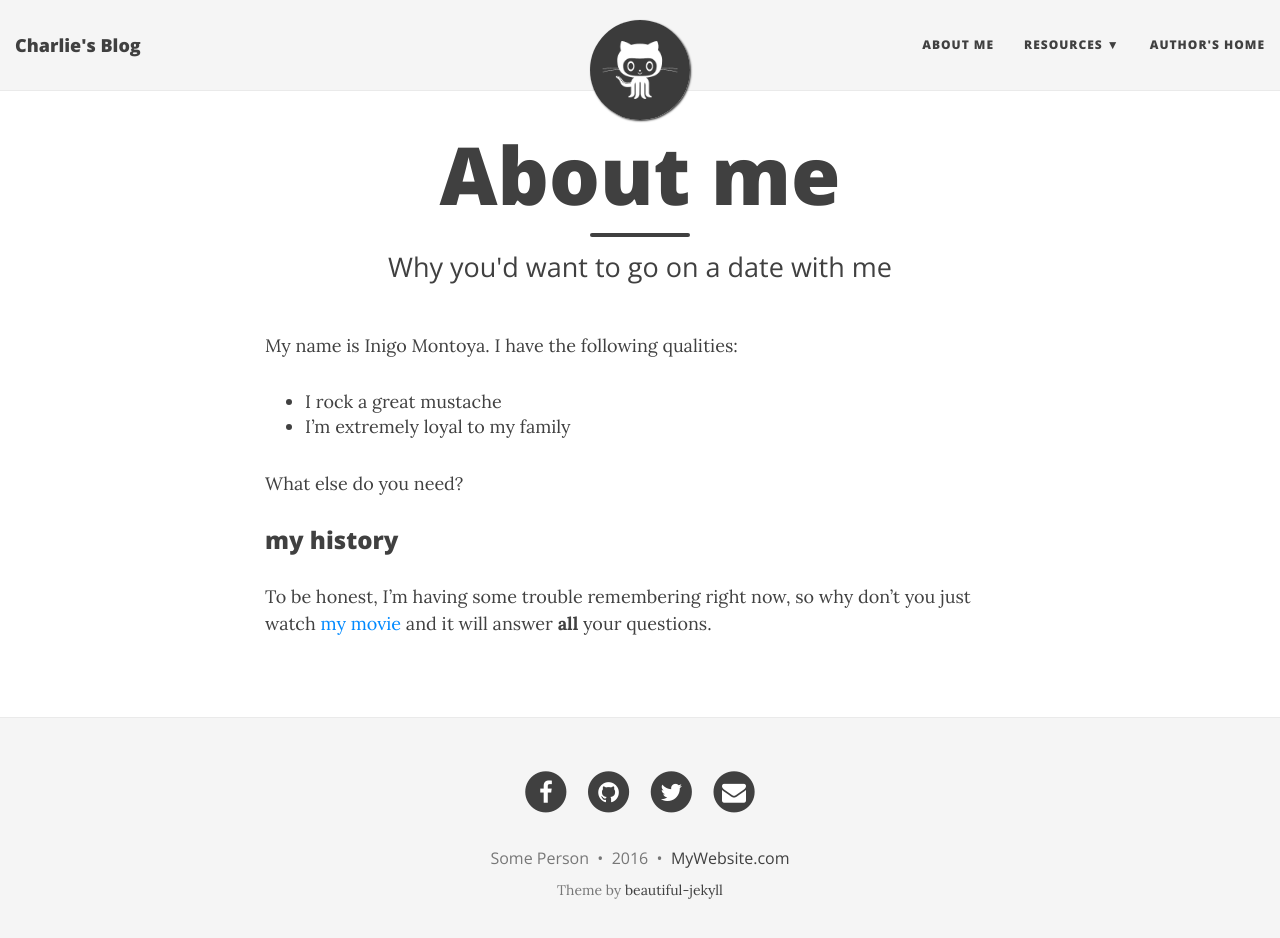
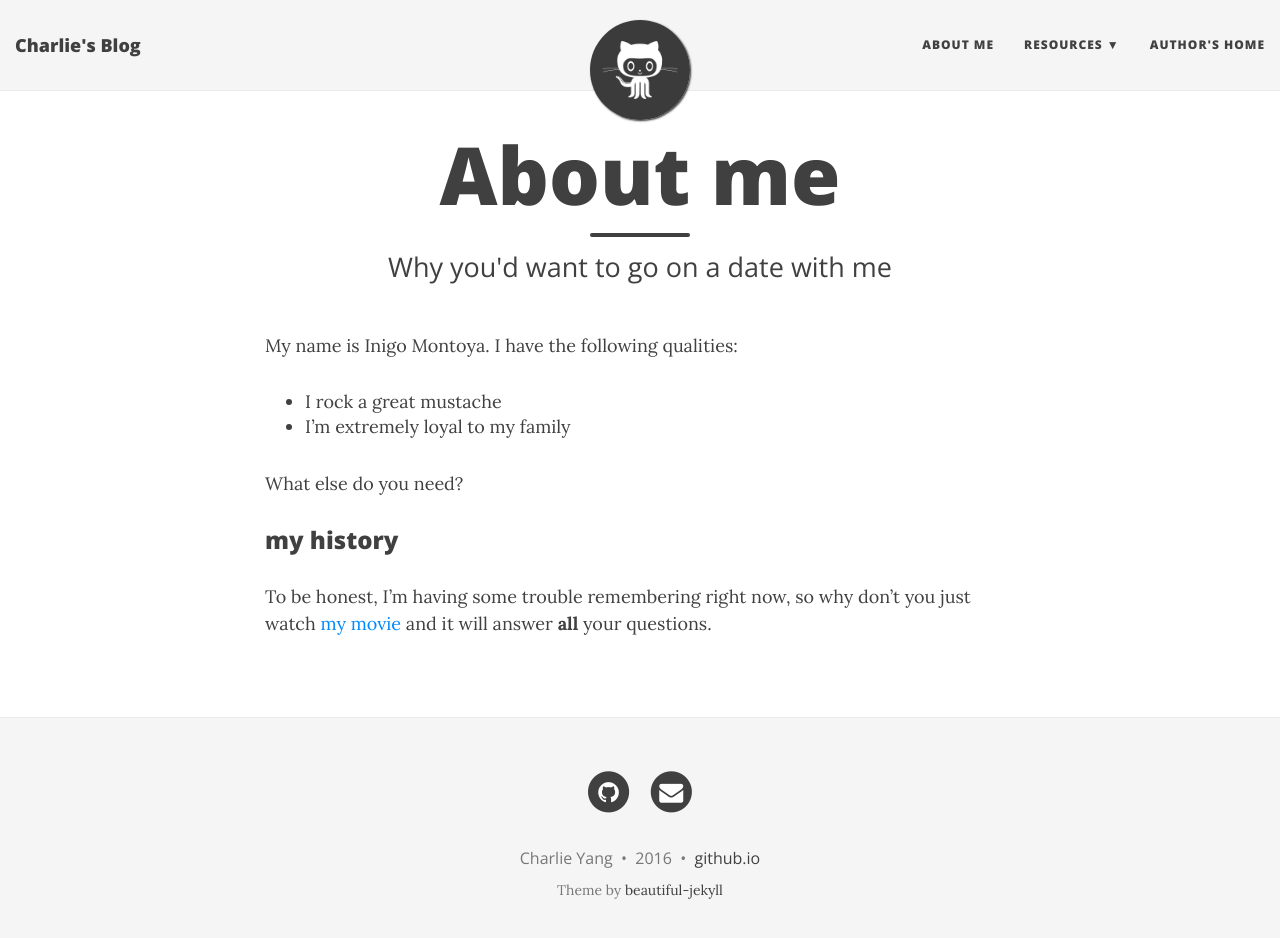
Before and after one commit to yxxone/yxxone.github.io, a Jekyll site: the page built from aboutme.md, in a window 1280 px wide and 951 px high. Shown: the top 938 px of the window. Built offline with Jekyll 4.4.1, drawn with Linux system fonts in a browser that asks for light colours; nearby versions of some CDN libraries.

Commit message:
Modify _config.yml

```diff
--- a/_config.yml
+++ b/_config.yml
@@ -43,8 +43,8 @@
 # Change all these values or delete the ones you don't want.
 # Important: you must keep the "name" parameter, everything else you can remove
 author:
-  name: Some Person
-  email: "youremail@domain.com"
+  name: Charlie Yang
+  email: "yxxone@gmail.com"
   facebook: yourname  # eg. daattali
   github: yourname    # eg. daattali
   twitter: yourname   # eg. daattali
@@ -62,9 +62,9 @@
 # Select which links to show in the footer
 footer-links-active:
   rss: false
-  facebook: true
+  facebook: false
   email: true
-  twitter: true
+  twitter: false
   google-plus: false
   github: true
   reddit: false
@@ -86,7 +86,7 @@
 
 # How to display the link to the website in the footer
 # Remove this if you don't want a link in the footer
-url-pretty: "MyWebsite.com"  # eg. "deanattali.com/beautiful-jekyll"
+url-pretty: "github.io"  # eg. "deanattali.com/beautiful-jekyll"
 
 # --- Misc --- #
 # Fill in your Disqus shortname (NOT the userid) if you want to support Disqus comments
```
